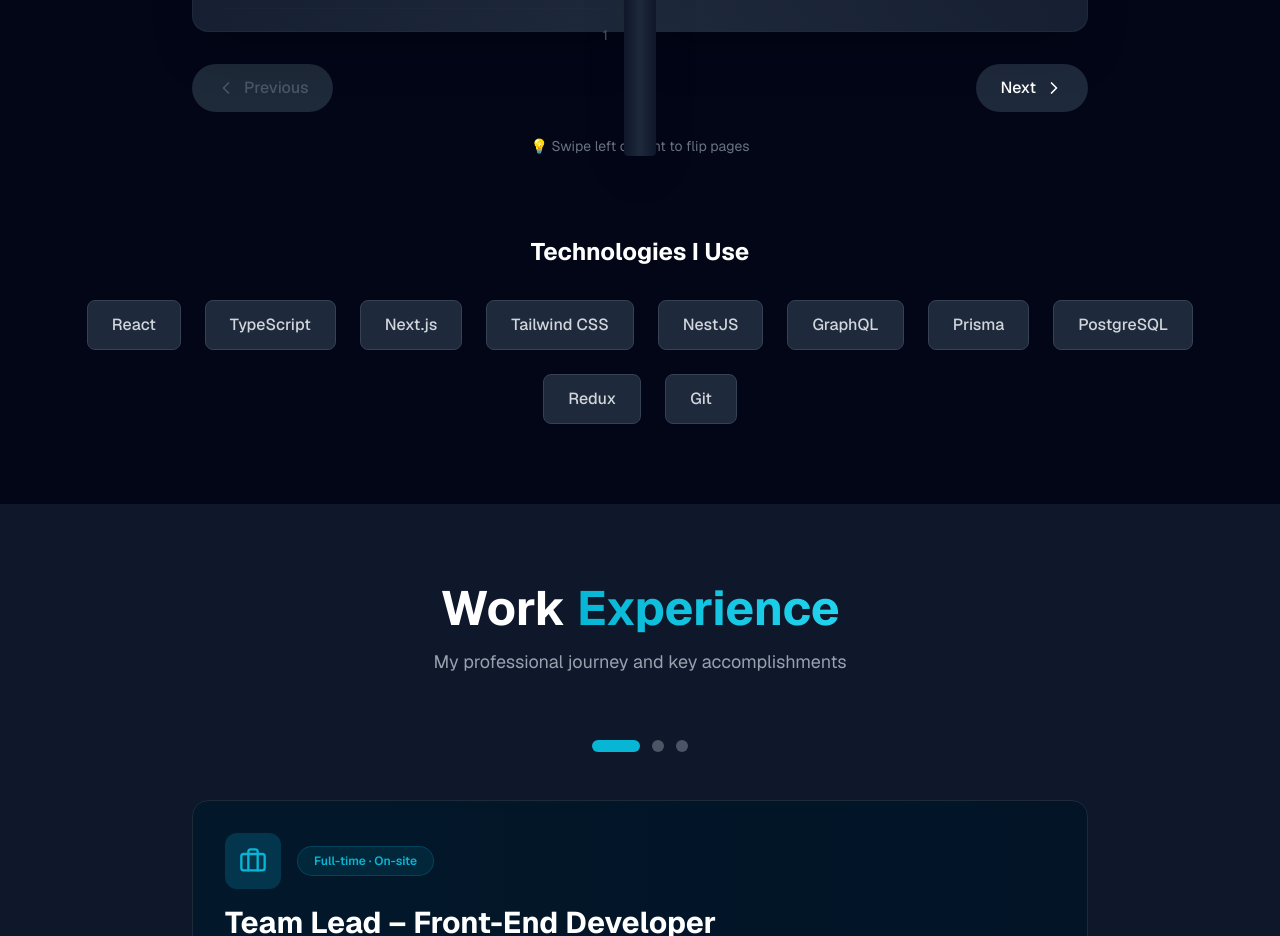
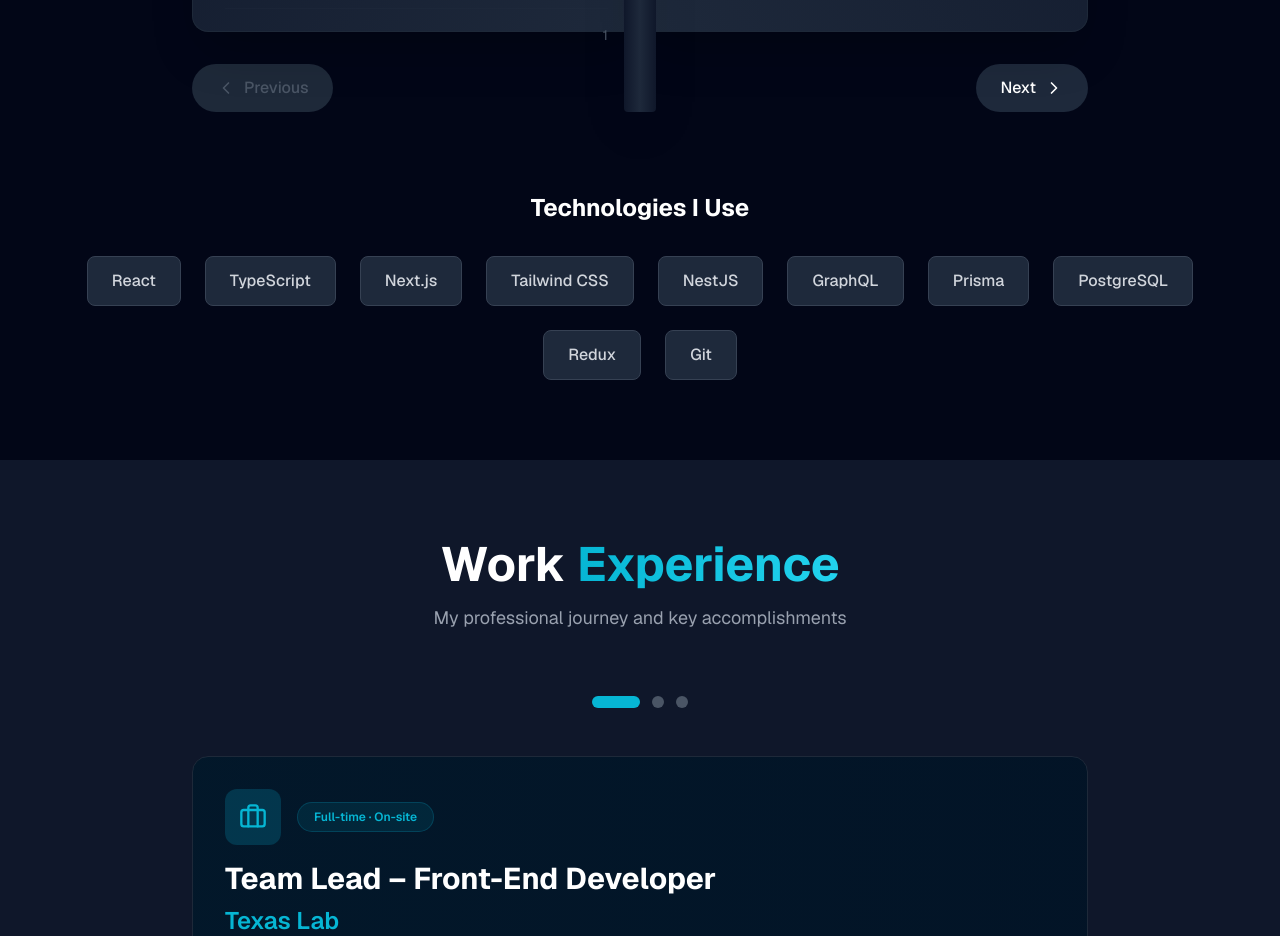
Before and after one commit to devxsarmad/Portfolio, a Next.js app: page / in a window 1280 px wide. Shown: the part 2520-3456 px from the top of the page. Built offline with nearby package versions, Linux system fonts and the light colour scheme.

Commit message:
remove unnecessary p tag

```diff
--- a/components/sections/Skills.tsx
+++ b/components/sections/Skills.tsx
@@ -343,10 +343,7 @@
             </button>
           </div>
 
-          {/* Swipe Instruction */}
-          <p className="text-center text-gray-500 text-sm mt-6">
-            💡 Swipe left or right to flip pages
-          </p>
+
         </div>
 
         {/* Tech Stack Icons Below */}
```
Also changed, not shown: 1 other file (tests, documents, lock files or other folders).
